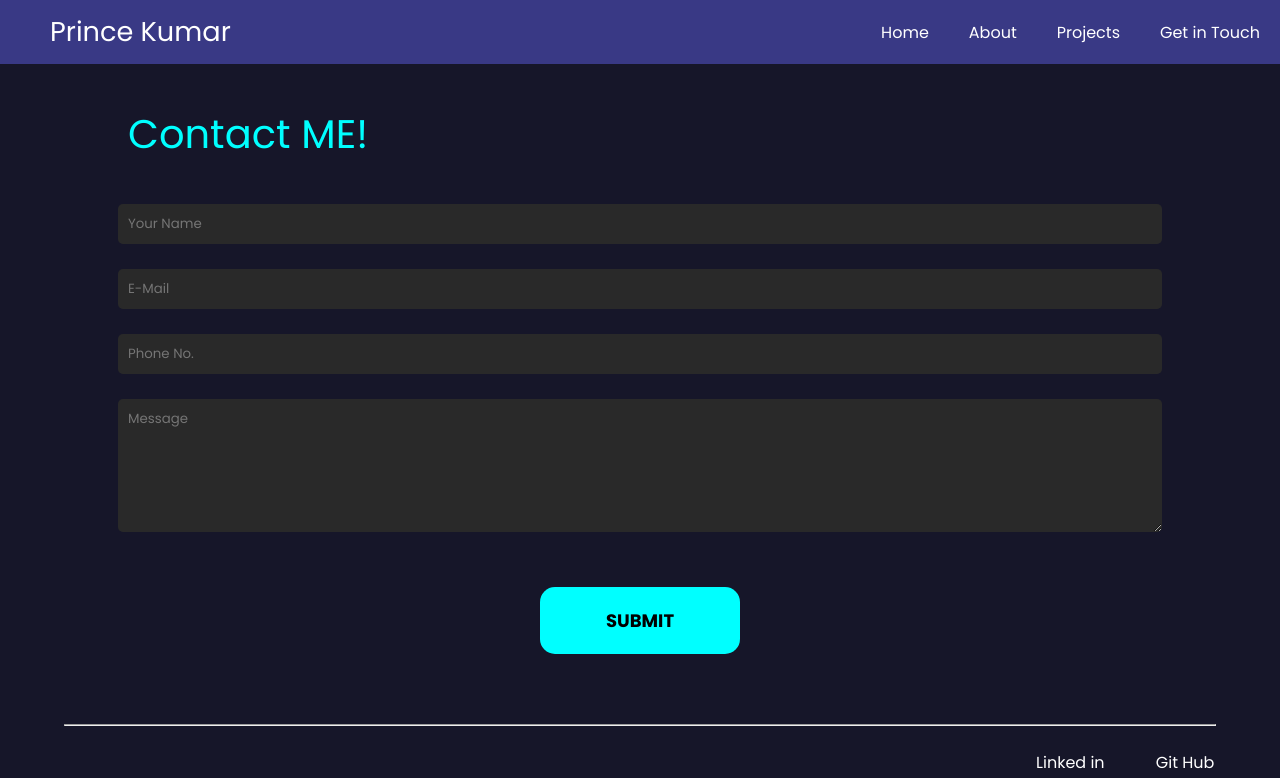
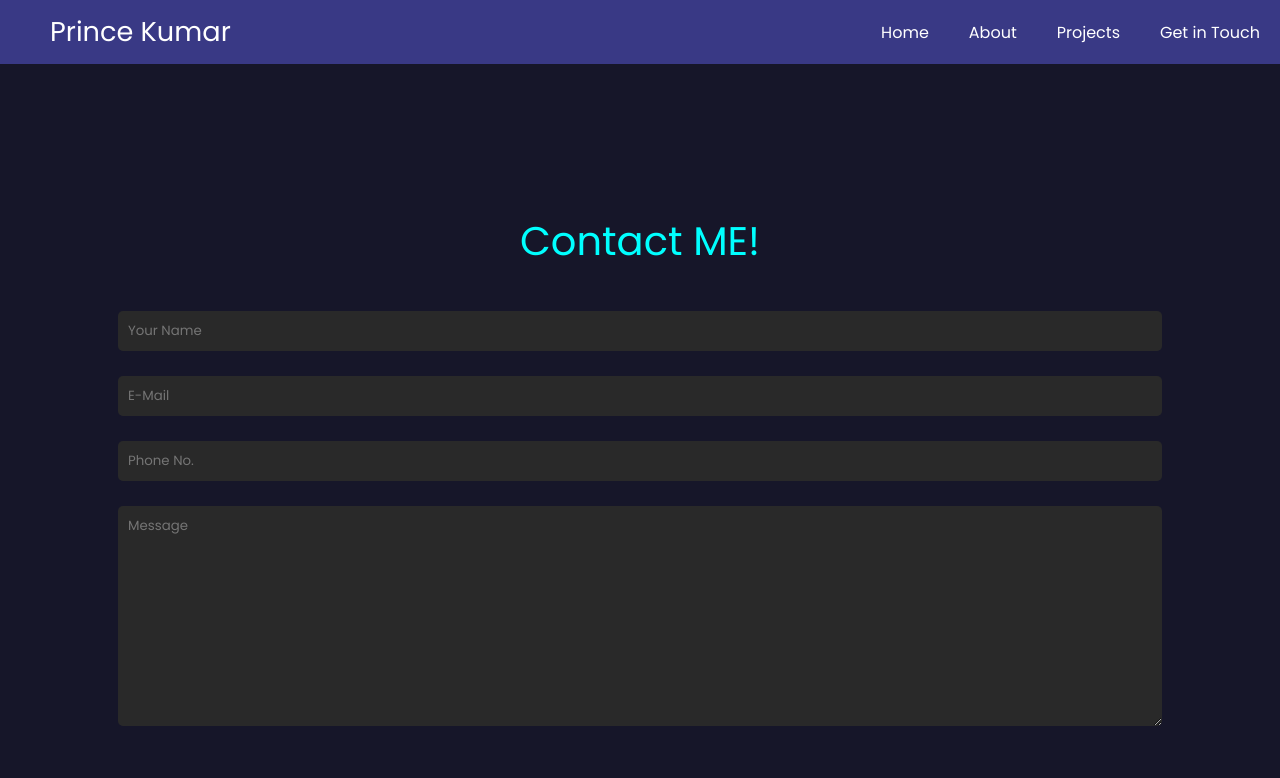
Before and after one commit to prince1382002kumar/Personal-Website, a plain HTML site: page contact.html in a window 1280 px wide. Shown: the top 778 px of the page. Drawn offline with Linux system fonts and the light colour scheme.

Commit message:
fixing the contact page

```diff
--- a/contact.html
+++ b/contact.html
@@ -26,8 +26,10 @@
 
     <main>
         <div class="container">
-            <p class="specialtext">Contact ME!</p>
             <form  class="contactform" onsubmit="sendEmail(); reset(); return false;">
+                <div>
+                    <p class="specialtext" id="contactme">Contact ME!</p>
+                </div>
                 <input type="text" name="" id="name" placeholder="Your Name" required>
                 <input type="email" class="email" placeholder="E-Mail" required>
                 <input type="number" class="phoneno" placeholder="Phone No.">
--- a/style.css
+++ b/style.css
@@ -99,6 +99,7 @@ main{
     flex-direction: column;
     justify-content: center;
     align-items: center;
+    height: 120vh;
 }
 
 .project{
@@ -132,8 +133,8 @@ main{
 .project .right{
     width: 50%;
 }
-.container p{
-    margin: 5vh;
+#contactme{
+    margin: 0 0 5vh 0 ;
 }
 .contactform{
     display: flex;
@@ -154,6 +155,10 @@ main{
     color: rgb(255, 255, 255);
     font-family: 'Poppins', sans-serif;
     width: 100%;
+}
+
+.contactform textarea{
+    min-height: 200px;
 }
 
 .contactform button{
```
